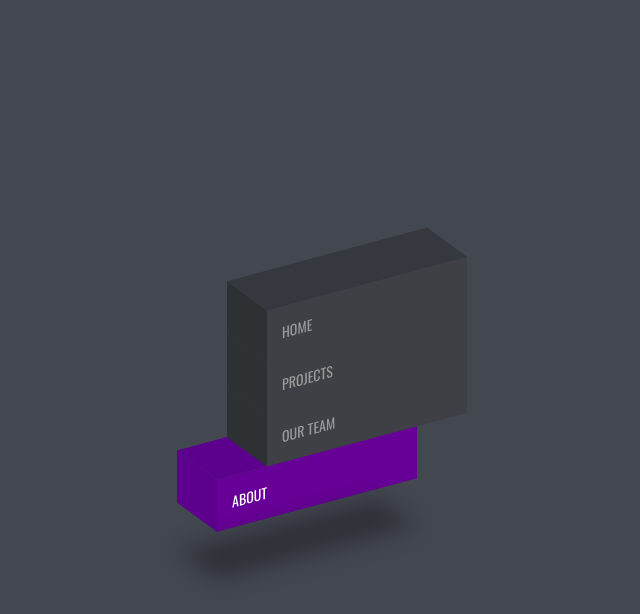
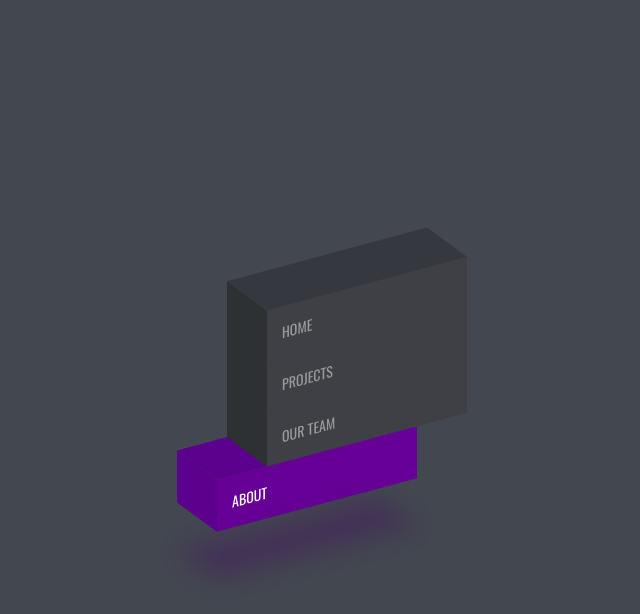
Before and after one commit to jobdn/Viva-tech, a React (Create React App) app: page / in a window 1280 px wide. In both pictures the pointer is over the item "ABOUT". Shown: the top 614 px of the page, without its empty margins (293-933 px from the left). Built offline with nearby package versions, Linux system fonts and the light colour scheme.

Commit message:
style: change a color of the last menu item

```diff
--- a/src/components/Menu/Menu.module.scss
+++ b/src/components/Menu/Menu.module.scss
@@ -62,6 +62,10 @@
     &:last-child::after {
       box-shadow: -100px 100px 20px rgba($color: #000000, $alpha: 0.3);
     }
+
+    &:hover:last-child::after {
+      box-shadow: -100px 100px 20px rgba(68, 5, 102, 0.3);
+    }
   }
 
   .link {
```
